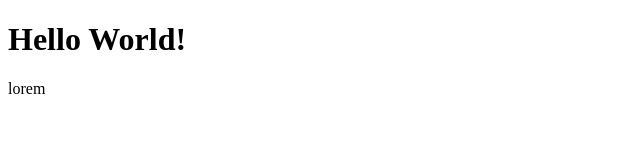
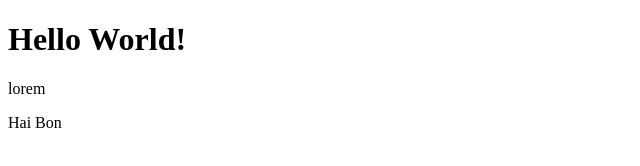
Before and after one commit to scisca/CobaRemote, a plain HTML site: page index.html in a window 1280 px wide. Shown: the full height of the page, 0-640 px from the left. Drawn offline with Linux system fonts and the light colour scheme.

Commit message:
Update index.html

```diff
--- a/index.html
+++ b/index.html
@@ -8,5 +8,6 @@
 <body>
     <h1>Hello World!</h1>
     <p>lorem</p>
+    <p>Hai Bon</p>
 </body>
 </html>
```
